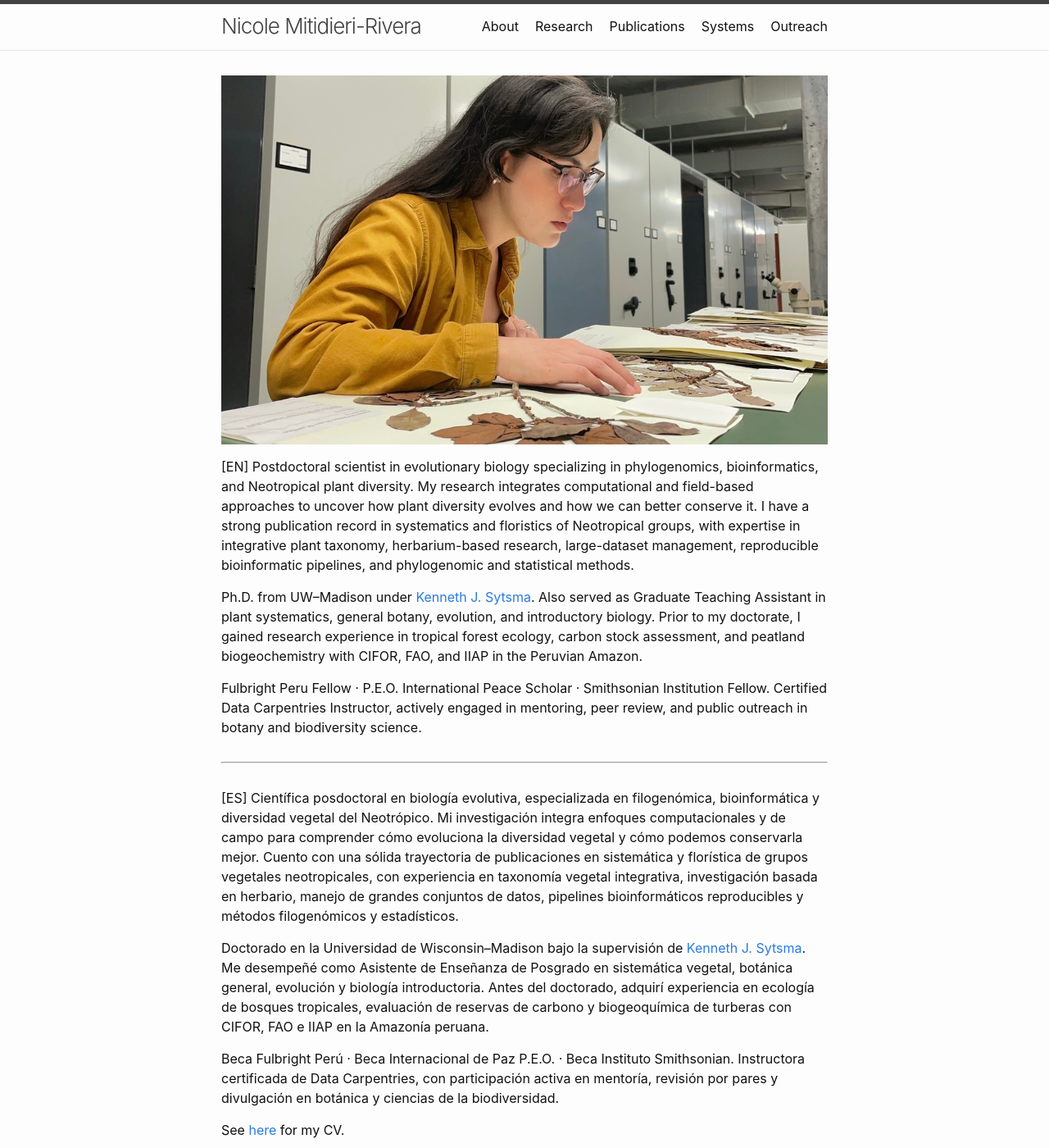
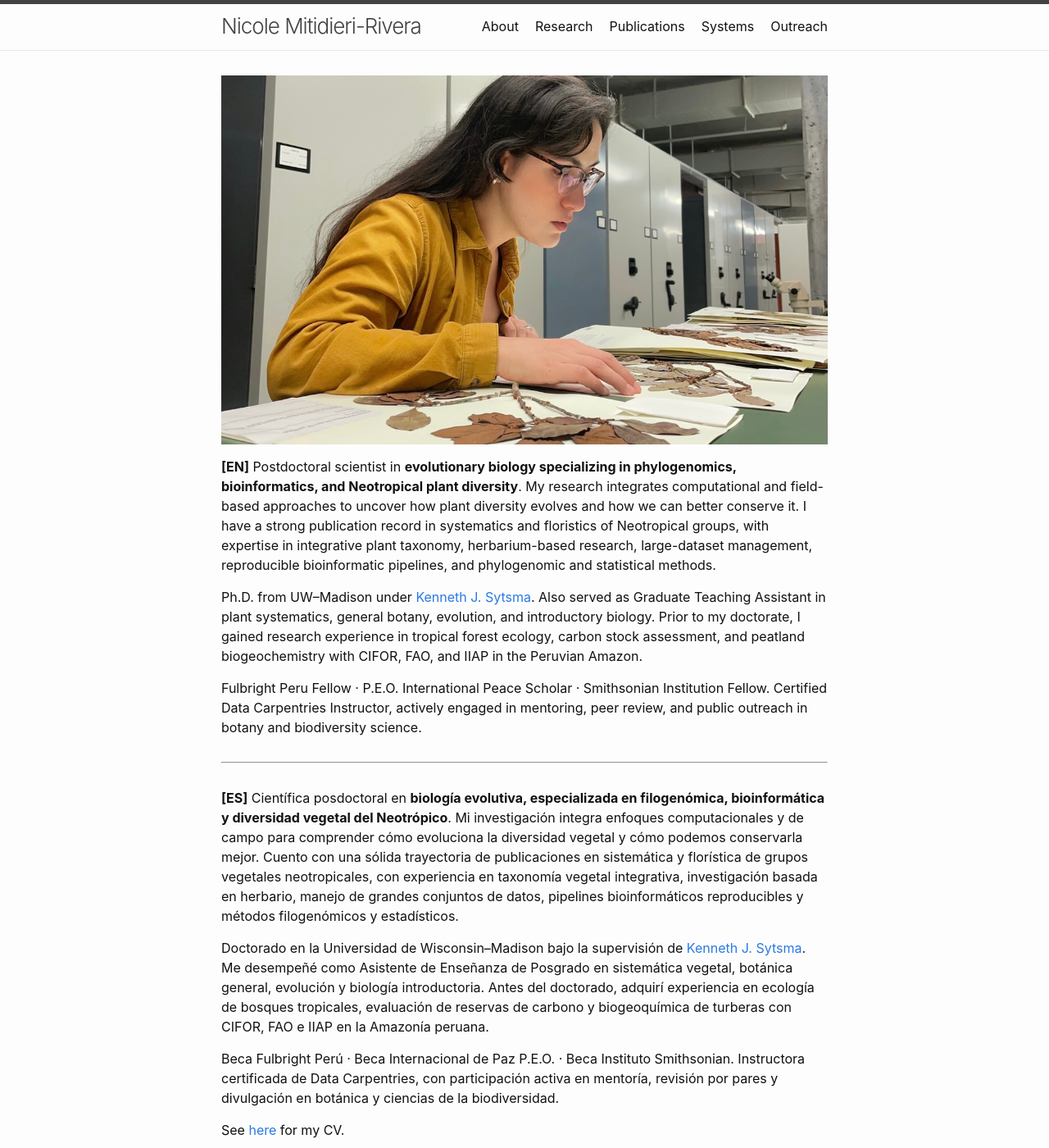
Before and after one commit to phyloverse/phyloverse.github.io, a Jekyll site: the page built from index.md, in a window 1280 px wide and 1400 px high. Shown: the whole window at 82% size. Built offline with Jekyll 4.4.1, drawn with Linux system fonts in a browser that asks for light colours.

```diff
--- a/index.md
+++ b/index.md
@@ -6,7 +6,7 @@ feature_text: |
 ---
 ![herbarium](images/NYBG.jpg)
 
-[EN] Postdoctoral scientist in evolutionary biology specializing in phylogenomics, bioinformatics, and Neotropical plant diversity. My research integrates computational and field-based approaches to uncover how plant diversity evolves and how we can better conserve it. I have a strong publication record in systematics and floristics of Neotropical groups, with expertise in integrative plant taxonomy, herbarium-based research, large-dataset management, reproducible bioinformatic pipelines, and phylogenomic and statistical methods.
+**[EN]** Postdoctoral scientist in **evolutionary biology specializing in phylogenomics, bioinformatics, and Neotropical plant diversity**. My research integrates computational and field-based approaches to uncover how plant diversity evolves and how we can better conserve it. I have a strong publication record in systematics and floristics of Neotropical groups, with expertise in integrative plant taxonomy, herbarium-based research, large-dataset management, reproducible bioinformatic pipelines, and phylogenomic and statistical methods.
 
 Ph.D. from UW–Madison under [Kenneth J. Sytsma](https://archive.botany.wisc.edu/ksytsma/sytsmalab/SytsmaLab/Welcome.html). Also served as Graduate Teaching Assistant in plant systematics, general botany, evolution, and introductory biology. Prior to my doctorate, I gained research experience in tropical forest ecology, carbon stock assessment, and peatland biogeochemistry with CIFOR, FAO, and IIAP in the Peruvian Amazon.
 
@@ -14,7 +14,7 @@ Fulbright Peru Fellow · P.E.O. International Peace Scholar · Smithsonian Insti
 
 ---------
 
-[ES] Científica posdoctoral en biología evolutiva, especializada en filogenómica, bioinformática y diversidad vegetal del Neotrópico. Mi investigación integra enfoques computacionales y de campo para comprender cómo evoluciona la diversidad vegetal y cómo podemos conservarla mejor. Cuento con una sólida trayectoria de publicaciones en sistemática y florística de grupos vegetales neotropicales, con experiencia en taxonomía vegetal integrativa, investigación basada en herbario, manejo de grandes conjuntos de datos, pipelines bioinformáticos reproducibles y métodos filogenómicos y estadísticos.
+**[ES]** Científica posdoctoral en **biología evolutiva, especializada en filogenómica, bioinformática y diversidad vegetal del Neotrópico**. Mi investigación integra enfoques computacionales y de campo para comprender cómo evoluciona la diversidad vegetal y cómo podemos conservarla mejor. Cuento con una sólida trayectoria de publicaciones en sistemática y florística de grupos vegetales neotropicales, con experiencia en taxonomía vegetal integrativa, investigación basada en herbario, manejo de grandes conjuntos de datos, pipelines bioinformáticos reproducibles y métodos filogenómicos y estadísticos.
 
 Doctorado en la Universidad de Wisconsin–Madison bajo la supervisión de [Kenneth J. Sytsma](https://archive.botany.wisc.edu/ksytsma/sytsmalab/SytsmaLab/Welcome.html). Me desempeñé como Asistente de Enseñanza de Posgrado en sistemática vegetal, botánica general, evolución y biología introductoria. Antes del doctorado, adquirí experiencia en ecología de bosques tropicales, evaluación de reservas de carbono y biogeoquímica de turberas con CIFOR, FAO e IIAP en la Amazonía peruana.
 
```
